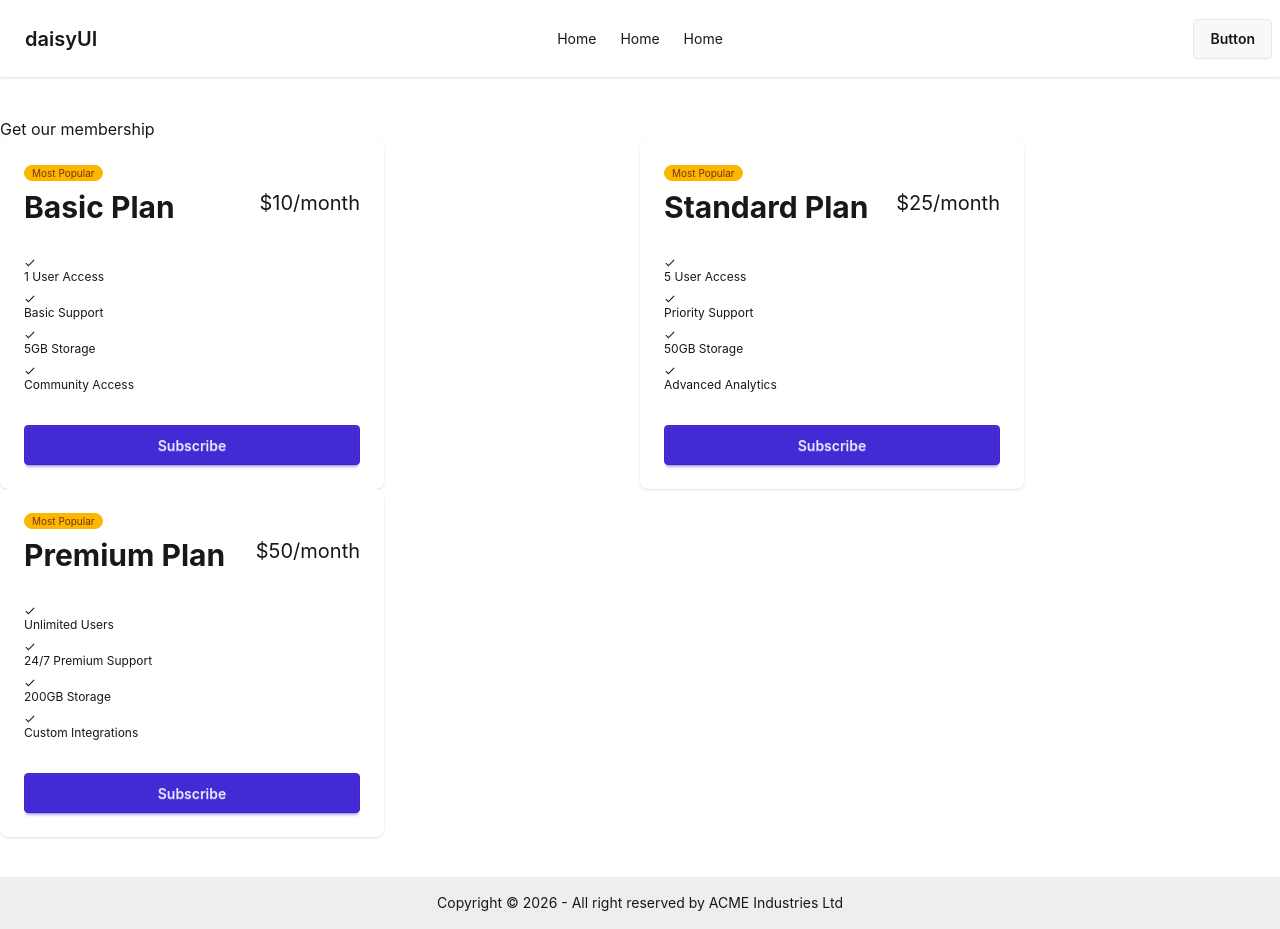
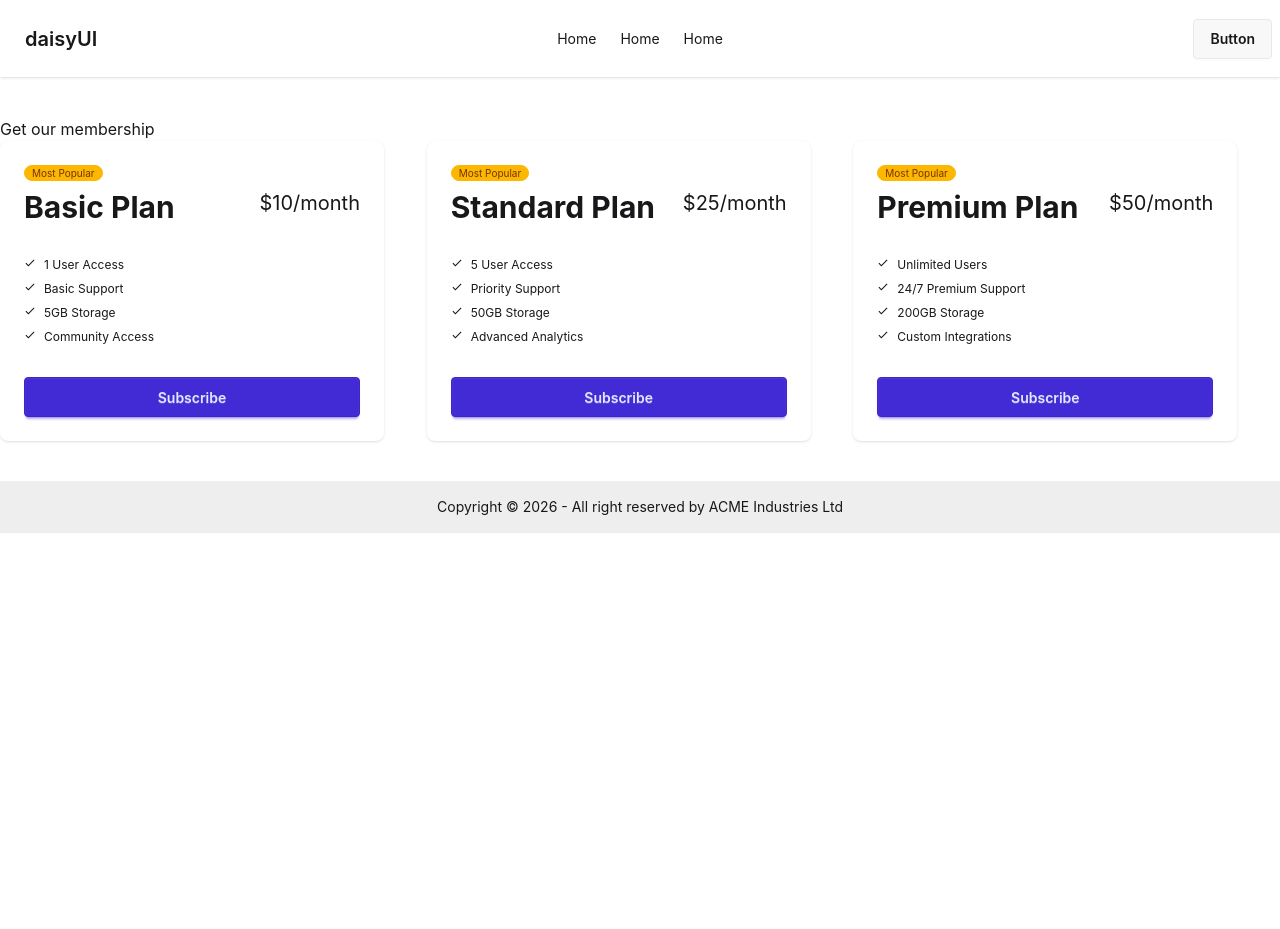
Before and after one commit to minajarifa/module-14, a React (Vite) app: page / in a window 1280 px wide. After the commit the page ends 800 px from the top, so only its background shows below. Built offline with nearby package versions, Linux system fonts and the light colour scheme.

Commit message:
useState eue

```diff
--- a/src/Components/PricingCard.jsx
+++ b/src/Components/PricingCard.jsx
@@ -13,9 +13,9 @@ export default function PricingCard({ pricing }) {
         </div>
         <ul className="mt-6 flex flex-col gap-2 text-xs">
           {features?.map((feat, index) => (
-            <li key={index + 1}>
+            <li className="flex" key={index + 1}>
               <IoMdCheckmark />
-              <span>{feat}</span>
+              <span className="mx-2">{feat}</span>
             </li>
           ))}
         </ul>
--- a/src/Components/PricingOptions.jsx
+++ b/src/Components/PricingOptions.jsx
@@ -6,10 +6,10 @@ export default function PricingOptions({ priceData }) {
   return (
     <div>
       <h2>Get our membership</h2>
-      <div className="grid sm:grid-cols-1 md:grid-cols-2 grid-cols-3">
-        {
-   pricingData.map(pricing=><PricingCard key={pricing?.id} pricing={pricing}></PricingCard>)
-        }
+      <div className="grid sm:grid-cols-1 md:grid-cols-2 lg:grid-cols-3">
+        {pricingData.map((pricing) => (
+          <PricingCard key={pricing?.id} pricing={pricing}></PricingCard>
+        ))}
       </div>
     </div>
   );
```
